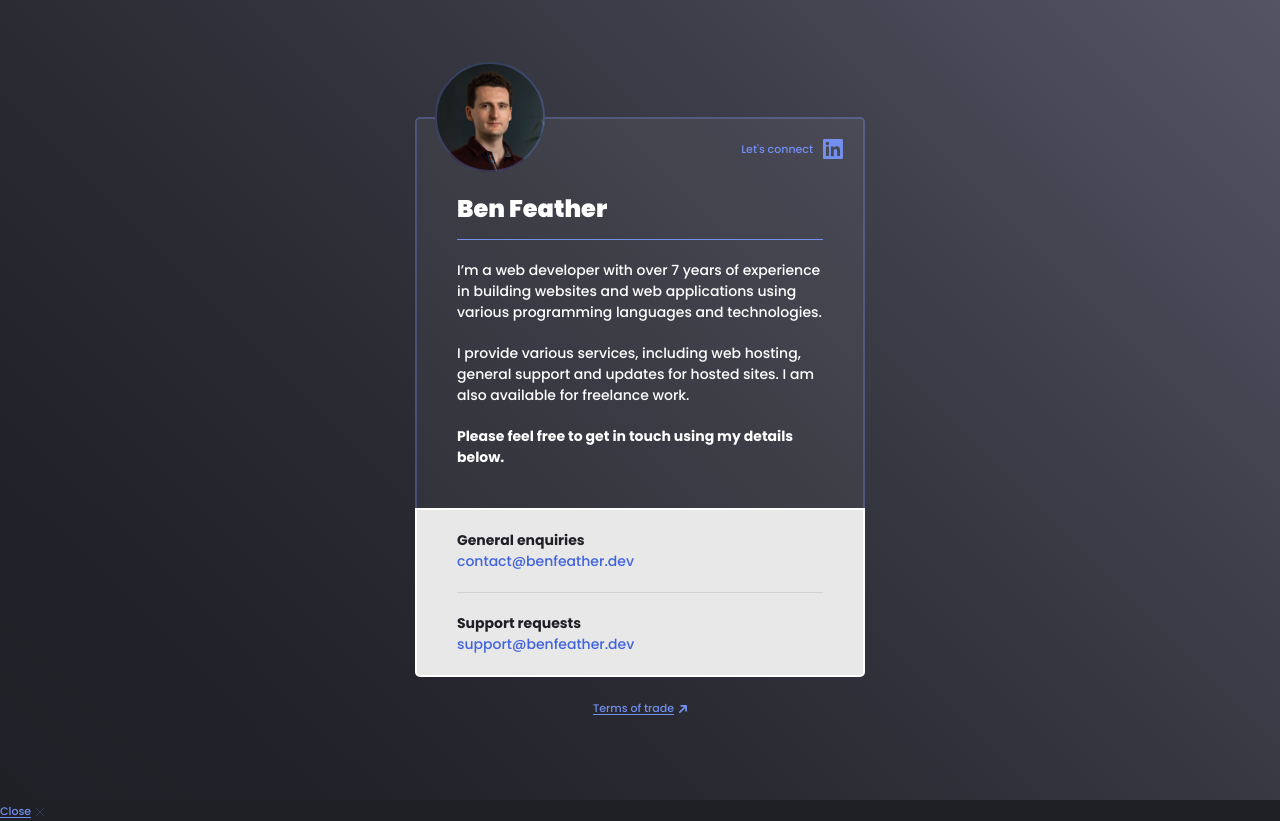
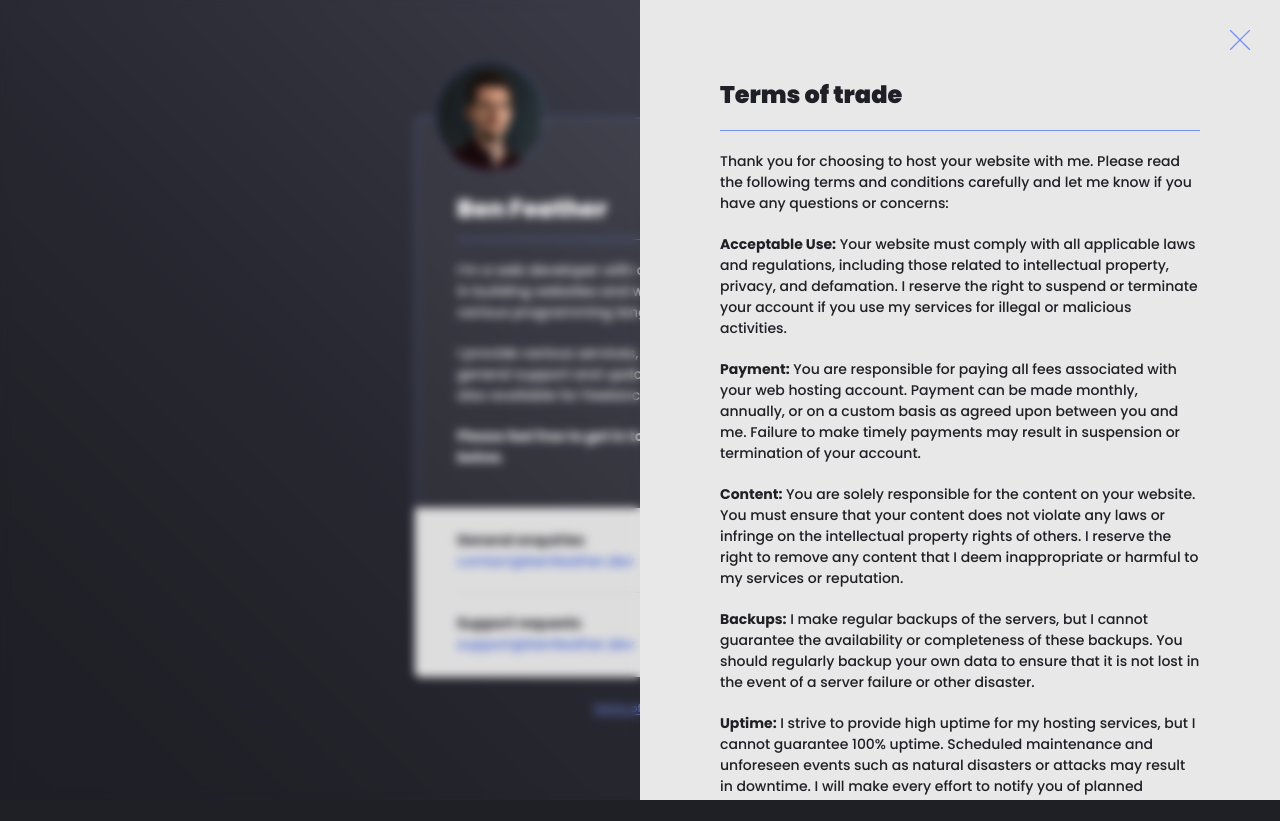
Before and after one commit to benfeather/benfeather.dev, a website built with Vite: page index.html in a window 1280 px wide. Both pictures are taken after a click on the button "Terms of trade". After the commit the page ends 800 px from the top, so only its background shows below. Built offline with nearby package versions, Linux system fonts and the light colour scheme.

Commit message:
Add drawer and terms/conditions

```diff
--- a/index.html
+++ b/index.html
@@ -61,7 +61,7 @@
 					</div>
 
 					<div id="card__terms">
-						<button type="button" class="btn" id="show-tcs">
+						<button type="button" class="btn" id="drawer-toggle">
 							<span>Terms of trade</span>
 
 							<svg viewBox="0 0 32 32">
@@ -76,20 +76,96 @@
 			</div>
 		</div>
 
-		<div class="drawer">
+		<div id="drawer" class="drawer">
+			<div class="drawer__backdrop"></div>
+
 			<div class="drawer__content">
-				<button type="button" class="btn" id="close-drawer">
-					<span>Close</span>
+				<button type="button" class="btn drawer__close">
+					<span class="visually-hidden">Close</span>
 
 					<svg viewBox="0 0 32 32">
-						<g fill="none" stroke="currentColor">
+						<g fill="none" stroke="currentColor" stroke-width="2">
 							<path d="m-.046-.046 32 32" />
 							<path d="m31.954-.046-32 32" />
 						</g>
 					</svg>
 				</button>
 
-				<div class="drawer__body"></div>
+				<div class="drawer__body copy">
+					<h2 class="h1">Terms of trade</h2>
+
+					<hr class="divider mt-15 mb-20" />
+
+					<p>
+						Thank you for choosing to host your website with me. Please read the following terms and
+						conditions carefully and let me know if you have any questions or concerns:
+					</p>
+
+					<p>
+						<strong>Acceptable Use:</strong> Your website must comply with all applicable laws and
+						regulations, including those related to intellectual property, privacy, and defamation. I
+						reserve the right to suspend or terminate your account if you use my services for illegal or
+						malicious activities.
+					</p>
+
+					<p>
+						<strong>Payment:</strong> You are responsible for paying all fees associated with your web
+						hosting account. Payment can be made monthly, annually, or on a custom basis as agreed upon
+						between you and me. Failure to make timely payments may result in suspension or termination of
+						your account.
+					</p>
+
+					<p>
+						<strong>Content:</strong> You are solely responsible for the content on your website. You must
+						ensure that your content does not violate any laws or infringe on the intellectual property
+						rights of others. I reserve the right to remove any content that I deem inappropriate or harmful
+						to my services or reputation.
+					</p>
+
+					<p>
+						<strong>Backups:</strong> I make regular backups of the servers, but I cannot guarantee the
+						availability or completeness of these backups. You should regularly backup your own data to
+						ensure that it is not lost in the event of a server failure or other disaster.
+					</p>
+
+					<p>
+						<strong>Uptime:</strong> I strive to provide high uptime for my hosting services, but I cannot
+						guarantee 100% uptime. Scheduled maintenance and unforeseen events such as natural disasters or
+						attacks may result in downtime. I will make every effort to notify you of planned maintenance or
+						downtime in advance.
+					</p>
+
+					<p>
+						<strong>Support:</strong> I provide technical support via email at support@benfeather.dev. I
+						will make every effort to resolve technical issues in a timely and professional manner, but I
+						cannot guarantee a specific resolution time.
+					</p>
+
+					<p>
+						<strong>Termination:</strong> Either you or I may terminate your account at any time with or
+						without cause. If you terminate your account, you are responsible for any fees due up to the
+						termination date. I reserve the right to suspend or terminate your account immediately without
+						notice if I believe that you have violated these terms and conditions.
+					</p>
+
+					<p>
+						<strong>Indemnification:</strong> You agree to indemnify and hold me harmless from any claims,
+						damages, or expenses arising from your use of my services, your website content, or your
+						violation of these terms and conditions.
+					</p>
+
+					<p>
+						<strong>Modification:</strong> I reserve the right to modify these terms and conditions at any
+						time without prior notice. Your continued use of my services after any modification constitutes
+						your acceptance of the modified terms and conditions.
+					</p>
+
+					<p>
+						<strong>Governing Law:</strong> These terms and conditions are governed by the laws of the
+						jurisdiction where our company is located. Any disputes arising from these terms and conditions
+						will be resolved in accordance with the laws of that jurisdiction.
+					</p>
+				</div>
 			</div>
 		</div>
 
--- a/src/scss/components/_btn.scss
+++ b/src/scss/components/_btn.scss
@@ -7,7 +7,7 @@
 	font-size: 11px;
 	line-height: 1;
 	color: $primary;
-	transition: all 0.2s ease-in-out;
+	transition: color 0.2s ease-in-out;
 
 	&:hover {
 		color: $secondary;
--- a/src/scss/core/_typography.scss
+++ b/src/scss/core/_typography.scss
@@ -1,24 +1,27 @@
-h1,
-h2,
-h3,
-h4,
-h5,
-h6 {
+// prettier-ignore
+h1, .h1,
+h2, .h2,
+h3, .h3,
+h4, .h4,
+h5, .h5,
+h6, .h6 {
 	font-weight: 900;
 	line-height: 1.25;
 }
 
-h1 {
+// prettier-ignore
+h1, .h1 {
 	font-size: 24px;
 }
 
 .copy {
-	h1,
-	h2,
-	h3,
-	h4,
-	h5,
-	h6,
+	// prettier-ignore
+	h1, .h1,
+	h2, .h2,
+	h3, .h3,
+	h4, .h4,
+	h5, .h5,
+	h6, .h6,
 	p,
 	ul,
 	ol {
--- /dev/null
+++ b/src/scss/global.scss
@@ -0,0 +1,3 @@
+@import './abstract/variables';
+@import './abstract/breakpoints';
+@import './abstract/mixins';
--- a/src/scss/index.scss
+++ b/src/scss/index.scss
@@ -1,11 +1,9 @@
-@import 'core/variables';
-@import 'core/breakpoints';
-@import 'core/mixins';
 @import 'core/fonts';
 @import 'core/reset';
 @import 'core/typography';
 
 @import 'util/spacing';
+@import 'util/helpers';
 
 @import 'components/btn';
 @import 'components/connect';
--- /dev/null
+++ b/src/scss/util/_helpers.scss
@@ -0,0 +1,12 @@
+.visually-hidden {
+	position: absolute;
+	width: 1px;
+	height: 1px;
+	margin: -1px;
+	border: 0;
+	padding: 0;
+	white-space: nowrap;
+	clip-path: inset(100%);
+	clip: rect(0 0 0 0);
+	overflow: hidden;
+}
--- a/src/ts/components/drawer/drawer.scss
+++ b/src/ts/components/drawer/drawer.scss
@@ -0,0 +1,92 @@
+.drawer {
+	--divider-color: #{$primary};
+
+	display: none;
+	position: fixed;
+	top: 0;
+	left: 0;
+	width: 100%;
+	height: 100%;
+	z-index: 10;
+
+	&--active {
+		display: block;
+	}
+
+	&__backdrop {
+		position: absolute;
+		top: 0;
+		left: 0;
+		width: 100%;
+		height: 100%;
+		z-index: 1;
+		background-color: rgba($dark, 0.05);
+		backdrop-filter: blur(5px);
+		opacity: 0;
+		visibility: hidden;
+	}
+
+	&__content {
+		position: absolute;
+		top: 0;
+		right: 0;
+		width: 90%;
+		height: 100%;
+		z-index: 2;
+		overflow-y: auto;
+		transform: translateX(100%);
+
+		@include media-breakpoint-up('lg') {
+			width: 50%;
+		}
+	}
+
+	&__body {
+		display: block;
+		color: $dark;
+		background-color: $light;
+		padding: 80px 20px;
+		width: 100%;
+		min-height: 100%;
+
+		@include media-breakpoint-up('md') {
+			padding-left: 40px;
+			padding-right: 40px;
+		}
+
+		@include media-breakpoint-up('lg') {
+			padding-left: 80px;
+			padding-right: 80px;
+		}
+	}
+
+	&__close {
+		position: absolute;
+		top: 30px;
+		right: 20px;
+		width: 20px;
+		height: 20px;
+		z-index: 3;
+
+		@include media-breakpoint-up('md') {
+			right: 40px;
+		}
+
+		@include media-breakpoint-up('lg') {
+			right: 30px;
+		}
+
+		&:hover {
+			svg {
+				transform: rotate(90deg);
+			}
+		}
+
+		svg {
+			display: block;
+			width: 100%;
+			height: 100%;
+			transition: transform 0.2s ease-in-out;
+		}
+	}
+}
--- a/src/ts/components/drawer/drawer.ts
+++ b/src/ts/components/drawer/drawer.ts
@@ -1,19 +1,117 @@
 import './drawer.scss'
+import gsap from 'gsap'
 
 export class Drawer {
-	constructor() {
-		console.log('Drawer')
+	el!: Element
+
+	backdrop!: Element | null
+
+	closeButton!: Element | null
+
+	content!: Element | null
+
+	isOpen = false
+
+	isAnimating = false
+
+	constructor(el: Element) {
+		if (!el) {
+			throw new Error('Drawer element is not defined')
+		}
+
+		// Set elements
+		this.el = el
+		this.backdrop = this.el.querySelector('.drawer__backdrop')
+		this.closeButton = this.el.querySelector('.drawer__close')
+		this.content = this.el.querySelector('.drawer__content')
+
+		// Bind event listeners
+		this.backdrop?.addEventListener('click', () => this.close())
+
+		this.closeButton?.addEventListener('click', () => this.close())
+
+		document.addEventListener('keydown', (e) => {
+			if (e.key === 'Escape') {
+				this.close()
+			}
+		})
 	}
 
-	open() {
-		console.log('Drawer open')
+	public async open() {
+		if (this.isOpen || this.isAnimating) return
+
+		this.isAnimating = true
+
+		const tl = this._tl()
+		await tl.play()
+
+		this.isOpen = true
+		this.isAnimating = false
 	}
 
-	close() {
-		console.log('Drawer close')
+	public async close() {
+		if (!this.isOpen || this.isAnimating) return
+
+		this.isAnimating = true
+
+		const tl = this._tl()
+		await tl.reverse(1)
+
+		this.isOpen = false
+		this.isAnimating = false
 	}
 
-	toggle() {
-		console.log('Drawer toggle')
+	public toggle() {
+		if (this.isOpen) {
+			this.close()
+		} else {
+			this.open()
+		}
+	}
+
+	private _tl() {
+		// Create timeline
+		const tl = gsap.timeline({
+			onStart: () => {
+				this.el.classList.add('drawer--active')
+			},
+			onReverseComplete: () => {
+				this.el.classList.remove('drawer--active')
+			},
+		})
+
+		// Add animations
+		if (this.backdrop) {
+			tl.fromTo(
+				this.backdrop,
+				{
+					autoAlpha: 0,
+				},
+				{
+					duration: 0.3,
+					ease: 'power2.out',
+					autoAlpha: 1,
+				},
+				0,
+			)
+		}
+
+		if (this.content) {
+			tl.fromTo(
+				this.content,
+				{
+					x: '100%',
+				},
+				{
+					duration: 0.3,
+					ease: 'power2.out',
+					x: '0%',
+				},
+				0,
+			)
+		}
+
+		// Return timeline
+		return tl
 	}
 }
--- a/src/ts/index.ts
+++ b/src/ts/index.ts
@@ -1,8 +1,9 @@
 import {Drawer} from './components'
 
-const drawer = new Drawer()
-const toggle = document.querySelector('#show-tcs') as HTMLElement
+const drawerEl = document.querySelector('#drawer')
+const drawerToggle = document.querySelector('#drawer-toggle')
 
-toggle.addEventListener('click', () => {
-	drawer.open()
-})
+if (drawerEl && drawerToggle) {
+	const drawer = new Drawer(drawerEl)
+	drawerToggle.addEventListener('click', () => drawer.open())
+}
--- a/vite.config.js
+++ b/vite.config.js
@@ -1,3 +1,12 @@
+import path from 'path'
 import {defineConfig} from 'vite'
 
-export default defineConfig(({command}) => ({}))
+export default defineConfig(({command}) => ({
+	css: {
+		preprocessorOptions: {
+			scss: {
+				additionalData: `@import "${path.resolve(__dirname, 'src/scss/global')}";`,
+			},
+		},
+	},
+}))
```
Also changed, not shown: src/scss/abstract/_breakpoints.scss (renamed from src/scss/core/_breakpoints.scss), src/scss/abstract/_mixins.scss (renamed from src/scss/core/_mixins.scss), src/scss/abstract/_variables.scss (renamed from src/scss/core/_variables.scss).
